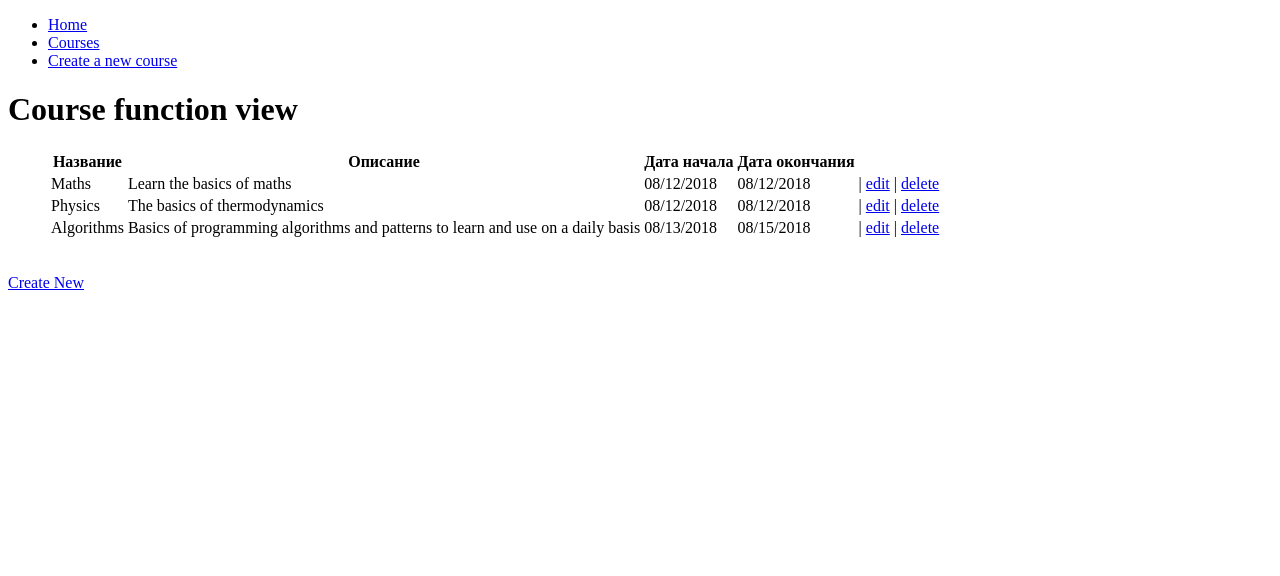
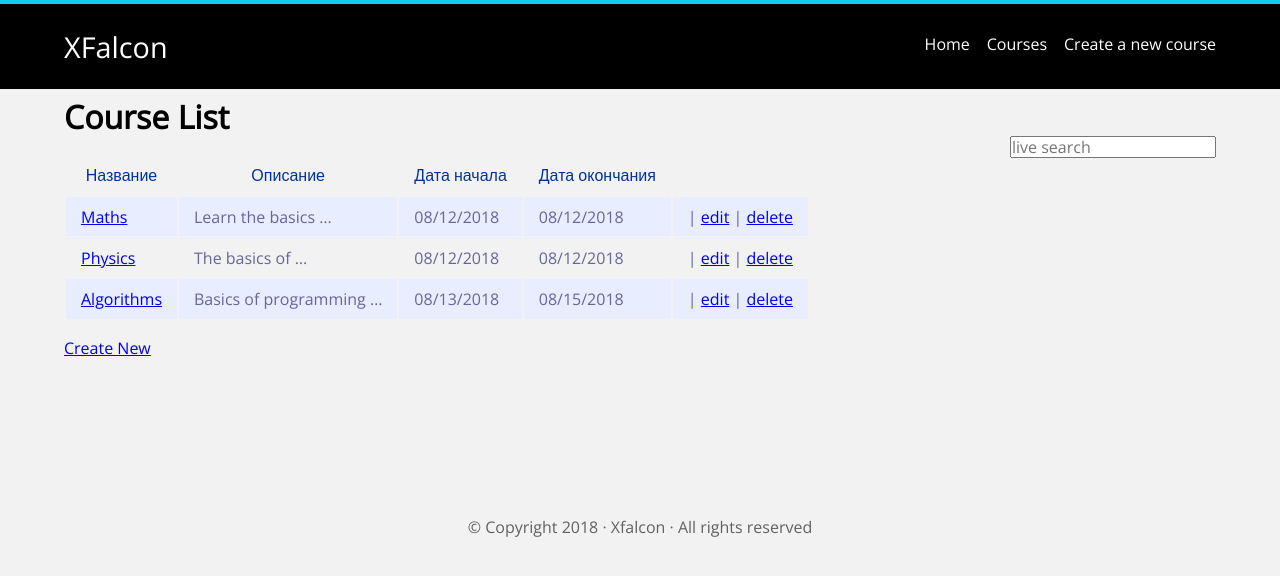
Before and after one commit to ArmelGeo/Course, a Django app: template courseList/templates/courseList/courses_list.html in a window 1280 px wide. Shown: the top 576 px of the page. Run offline with Django 3.2, Linux system fonts and the light colour scheme; the template is opened without the code that fills it: values that come from a table or form of the project are taken from there, others are empty; data comes from the database, SQL or seed files in the repository; both versions use the stored data as it was after the commit; parts of the project's set-up code (start-up, migrations or seed data) failed here and were passed over; some libraries are stand-ins or nearby versions.

Commit message:
add gitignore and staticfiles

```diff
--- a/CourseApp/settings.py
+++ b/CourseApp/settings.py
@@ -120,3 +120,7 @@ USE_TZ = True
 # https://docs.djangoproject.com/en/1.11/howto/static-files/
 
 STATIC_URL = '/static/'
+
+STATICFILES_DIRS = (
+    os.path.join(BASE_DIR, "static"),
+)
--- a/courseList/admin.py
+++ b/courseList/admin.py
@@ -1,5 +1,6 @@
 from django.contrib import admin
 from .models import Courses
+
 
 # Register your models here.
 
--- a/courseList/models.py
+++ b/courseList/models.py
@@ -11,15 +11,9 @@ class Courses(models.Model):
     body = models.TextField()
     startDate = models.DateTimeField()
     endDate = models.DateTimeField()
-    created_at = models.DateTimeField(auto_now_add = True)
-    updated_at = models.DateTimeField(auto_now = True)
+    created_at = models.DateTimeField(auto_now = True)
+    updated_at = models.DateTimeField(auto_now_add = True)
 
 
-    # @classmethod
-    # def create_course(cls, title):
-    #     course = cls(title=title)
-    #     # do something with the book
-    #     return course
-
     def __str__(self):
-        return self.__str__
+        return self.title
--- a/courseList/static/courseList/css/style.css
+++ b/courseList/static/courseList/css/style.css
@@ -0,0 +1,48 @@
+/*
+table {
+    font-family: "Lucida Sans Unicode", "Lucida Grande", Sans-Serif;
+    font-size: 14px;
+    max-width: 70%;
+    width: 70%;
+    text-align: center;
+    border-collapse: collapse;
+    border-top: 7px solid #9baff1;
+    border-bottom: 7px solid #9baff1;
+  }
+  th {
+    font-size: 13px;
+    font-weight: normal;
+    background: #e8edff;
+    border-right: 1px solid #9baff1;
+    border-left: 1px solid #9baff1;
+    color: #039;
+    padding: 8px;
+  }
+  td {
+    background: #e8edff;
+    border-right: 1px solid #aabcfe;
+    border-left: 1px solid #aabcfe;
+    color: #669;
+    padding: 8px;
+  }
+*/
+
+
+th {
+    font-weight: normal;
+    color: #039;
+    padding: 10px 15px;
+  }
+  td {
+    color: #669;
+    border-top: 1px solid #e8edff;
+    padding: 10px 15px;
+  }
+  tr:nth-child(2n) {background: #e8edff;}
+
+  tr:hover td {background: #ccddff;}
+
+#search {
+  margin-bottom: 45px;
+  float: right;
+}
--- /dev/null
+++ b/courseList/static/courseList/js/main.js
@@ -0,0 +1,17 @@
+$(document).ready( function() {
+
+    $("#search").keyup(function () {
+        var value = this.value.toLowerCase().trim();
+
+        $("table tr").each(function (index) {
+            if (!index) return;
+            $(this).find("td").each(function () {
+                var id = $(this).text().toLowerCase().trim();
+                var not_found = (id.indexOf(value) == -1);
+                $(this).closest('tr').toggle(!not_found);
+                return not_found;
+            });
+        });
+    });
+
+});
--- a/courseList/templates/courseList/courses_list.html
+++ b/courseList/templates/courseList/courses_list.html
@@ -1,13 +1,22 @@
 {% extends 'layouts/base.html' %}
+
+{% load static %}
+{% load staticfiles %}
+
+{% block stylesheets %}
+    <link rel="stylesheet" href="{% static 'courseList/css/style.css' %}">
+{% endblock %}
+
+
 
 {% block content%}
 
-
-<h1> Course function view</h1>
-
+<h1 > Course List</h1>
+<input type="text" id="search" placeholder="live search"></input>
+<br>
  <ul>
 
-     <table>
+     <table class="table-form">
             <tr>
                 <th>Название </th>
                 <th> Описание</th>
@@ -17,24 +26,27 @@
             {% for courses in object_list %}
             <tr>
 
-                <td>{{ courses.title }}</td>
-                <td>{{courses.body}} </td>
+                <td> <a href="{% url 'courseList:detail' courses.id %}">{{courses.title }}</a></td>
+                <td>{{courses.body | truncatewords:3}} </td>
                 <td>{{courses.startDate | date:"SHORT_DATE_FORMAT"}} </td>
                 <td>{{courses.endDate | date:"SHORT_DATE_FORMAT"}} </td>
-                <td> | <a href="{% url 'courseList:edit' courses.id %}">edit</a> |
-                    <a href="{% url 'courseList:delete' courses.id %}">delete</a>
+                <td> | <a href="#">edit</a> |
+                    <a href="#">delete</a>
                 </td>
 
             </tr>
             {% endfor %}
     </table>
 
+
  </ul>
 
 <br>
 
-<a href="courses_create_form.html">Create New</a>
+<a href="{% url 'courseList:create' %}">Create New</a>
 
+
+{% block javascripts %} {% endblock javascripts %}
 
 
 {% endblock content%}
--- a/courseList/urls.py
+++ b/courseList/urls.py
@@ -23,7 +23,8 @@ app_name = 'courseList'
 urlpatterns = [
     url('admin/', admin.site.urls),
     url('', views.courses_list, name='courses_list'),
+    url(r'^detail/(?P<id>[0-9]+)$', views.courses_detail, name='detail'),
     url(r'^create/$', views.courses_create, name='create'),
-    url(r'^edit/(?P<pk>[0-9]+)$', views.courses_edit, name='edit'),
-    url(r'^delete/(?P<pk>[0-9]+)$', views.courses_delete, name='delete'),
+   # url(r'^edit/(?P<pk>[0-9]+)$', views.courses_edit, name='edit'),
+   # url(r'^delete/(?P<pk>[0-9]+)$', views.courses_delete, name='delete'),
 ]
--- /dev/null
+++ b/static/css/style.css
@@ -0,0 +1,68 @@
+/* fonts*/
+@import url('https://fonts.googleapis.com/css?family=Open+Sans');
+
+body {
+    font-family: 'Open sans', Arial, Helvetica, sans-serif;
+    background-color: #f2f2f2;
+}
+
+* {
+    margin: 0;
+    padding: 0;
+}
+
+/* helper*/
+.wrapper {
+    width: 1440px;
+    max-width: 90%;
+    margin : 10px auto;
+}
+
+.text-center {
+    text-align: center;
+}
+
+
+.navbar {
+    background-color: #000000;
+    border-top: 4px solid #1ce;
+    padding: 1em 0;
+}
+
+.navbar .navbar-brand {
+    font-size: 1.8em;
+    color: #fff;
+    text-decoration: none;
+}
+
+.navbar .navbar-right {
+    float: right;
+
+}
+.navbar .navbar-right li {
+    display: inline-block;
+    list-style: none;
+    margin-top: 0.3em;
+    margin-right: 0.8em;
+
+}
+
+.navbar .navbar-right li:last-child {
+    margin-right: 0;
+}
+
+.navbar .navbar-right li a {
+    color: #fff;
+    text-decoration: none;
+}
+
+
+.navbar .navbar-right li a:hover {
+    color: #1ce;
+
+}
+
+.footer {
+    margin-top: 10em;
+    color: rgba(0, 0, 0, 0.6);
+}
--- /dev/null
+++ b/templates/layouts/_footer.html
@@ -0,0 +1,4 @@
+<footer class="footer text-center">
+    <p>&copy; Copyright {% now 'Y' %} &middot; Xfalcon &middot; All rights reserved</p>
+
+</footer>
--- a/templates/layouts/_nav.html
+++ b/templates/layouts/_nav.html
@@ -1,5 +1,14 @@
-<ul>
-    <li><a href="{% url 'home' %}">Home</a></li>
-    <li><a href="{% url 'courseList:courses_list' %}">Courses</a></li>
-    <li><a href="{% url 'courseList:create' %}">Create a new course</a></li>
-</ul>
+<nav class="navbar">
+
+    <div class="wrapper">
+        <a href="{% url 'home' %} " class="navbar-brand">XFalcon</a>
+
+        <ul class="navbar-right">
+            <li><a href="{% url 'home' %}">Home</a></li>
+            <li><a href="{% url 'courseList:courses_list' %}">Courses</a></li>
+            <li><a href="{% url 'courseList:create' %}">Create a new course</a></li>
+        </ul>
+
+    </div>
+
+</nav>
--- a/templates/layouts/base.html
+++ b/templates/layouts/base.html
@@ -1,17 +1,33 @@
+{% load static %}
+
 <!DOCTYPE html>
 <html lang="en">
 <head>
     <meta charset="UTF-8">
     <meta http-equiv="X-UA-Compatible" content="">
+    <meta name="viewport" content="width=device-width, initial-scale=1.0">
+    <title>{% block title %} Courses {% endblock %}</title>
+    <link rel="stylesheet" href="https://cdnjs.cloudflare.com/ajax/libs/modern-normalize/0.5.0/modern-normalize.min.css">
+    <link rel="stylesheet" type="text/css" href="{% static 'css/style.css' %}">
 
-    <!--meta name="viewport" content="width=device-width, initial-scale=1.0"-->
-    <title>{% block title %} Courses {% endblock %}</title>
+    {% block stylesheets %}  {% endblock %}
 </head>
 <body>
 
     {% include 'layouts/_nav.html' %}
-    {% block content%}
+    <div class="wrapper">
 
-    {% endblock content%}
+        {% block content %} {% endblock content%}
+
+
+        {% include 'layouts/_footer.html' %}
+
+
+    </div>
+
+
+<script src="https://ajax.googleapis.com/ajax/libs/jquery/1.11.1/jquery.min.js"></script>
+<script src="{% static 'courseList/js/main.js'%}"></script>
+
 </body>
 </html>
--- a/templates/pages/home.html
+++ b/templates/pages/home.html
@@ -1,5 +1,5 @@
 {% extends 'layouts/base.html' %}
-
+{% load static %}
 {% block content%}
     <h1> Hello courses</h1>
 
```
Also changed, not shown: courseList/templates/courseList/courses_detail.html (added, +14 -0 lines), courseList/templates/courseList/courses_form.html (added, +18 -0 lines), courseList/views.py (+57 -49 lines), db.sqlite3, 1 other file.
